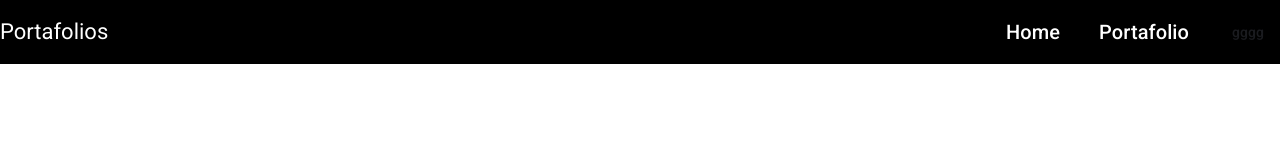
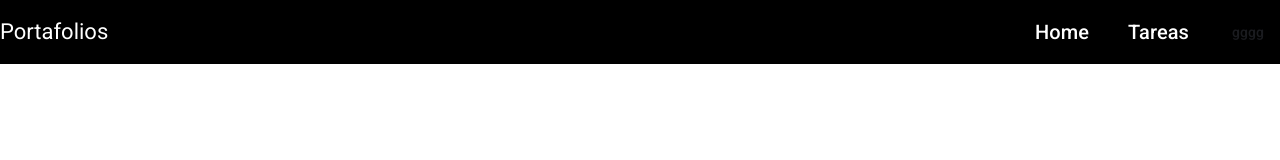
Before and after one commit to Clandita/Front---C2, an Angular app: page / in a window 1280 px wide. Shown: the top 160 px of the page. Built offline with nearby package versions, Linux system fonts and the light colour scheme.

Commit message:
update navbar

```diff
--- a/src/app/components/nav-bar/nav-bar.component.html
+++ b/src/app/components/nav-bar/nav-bar.component.html
@@ -2,7 +2,7 @@
     <span>Portafolios</span>
     <span class="example-spacer"></span>
     <a  mat-button routerLink="/">Home</a>
-    <a mat-button routerLink="/portafolio"> Portafolio </a>
+    <a mat-button routerLink="/portafolio"> Tareas </a>
 
     <button mat-button [matMenuTriggerFor]="menu">gggg</button>
         <mat-menu #menu="matMenu">
```
